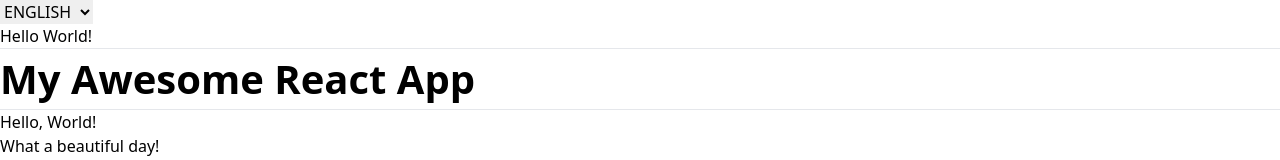
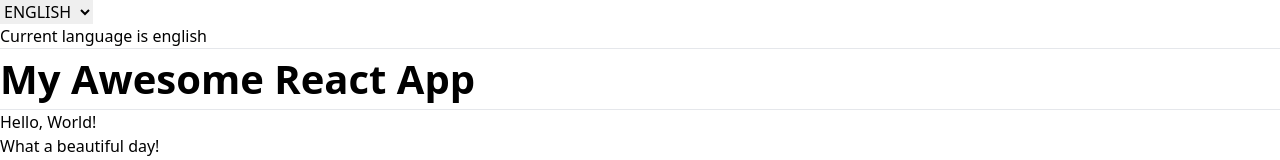
Before and after one commit to msimile/jsx-exercises, a React (Create React App) app in the folder react-exercises/: page / in a window 1280 px wide. Shown: the top 160 px of the page. Built offline with nearby package versions, Linux system fonts and the light colour scheme.

Commit message:
feat: context-02 complete

```diff
--- a/react-exercises/src/DisplayLanguage.js
+++ b/react-exercises/src/DisplayLanguage.js
@@ -3,10 +3,10 @@ import { LanguageContext } from "./LanguageContext";
 
 const lang = {
     en: {
-        CURRENT_LANG: "Hello World!"
+        CURRENT_LANG: "Current language is english"
     },
     it: {
-        CURRENT_LANG: "Ciao Mondo!"
+        CURRENT_LANG: "La lingua selezionata è l'italiano"
     }
 }
 
@@ -16,7 +16,7 @@ export class DisplayLanguage extends React.Component {
         <div>
             <LanguageContext.Consumer>
                 {(language) => {
-                    return <h3>{lang[language].CURRENT_LANG}</h3>
+                    return <h2>{lang[language].CURRENT_LANG}</h2> // ho messo h2 invece di h1 perché era meno fastidioso esteticamente
                 }}
             </LanguageContext.Consumer>
         </div>
```
